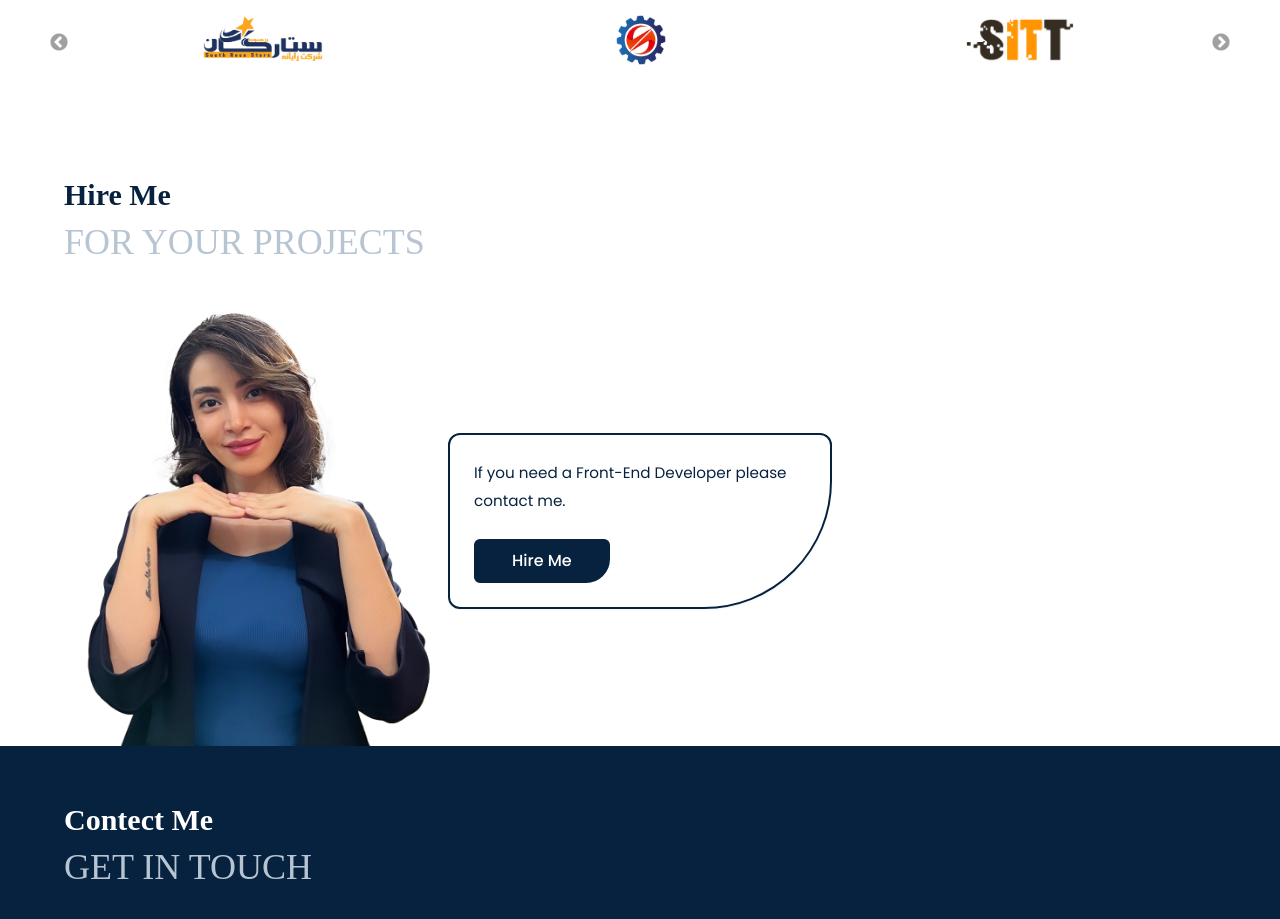
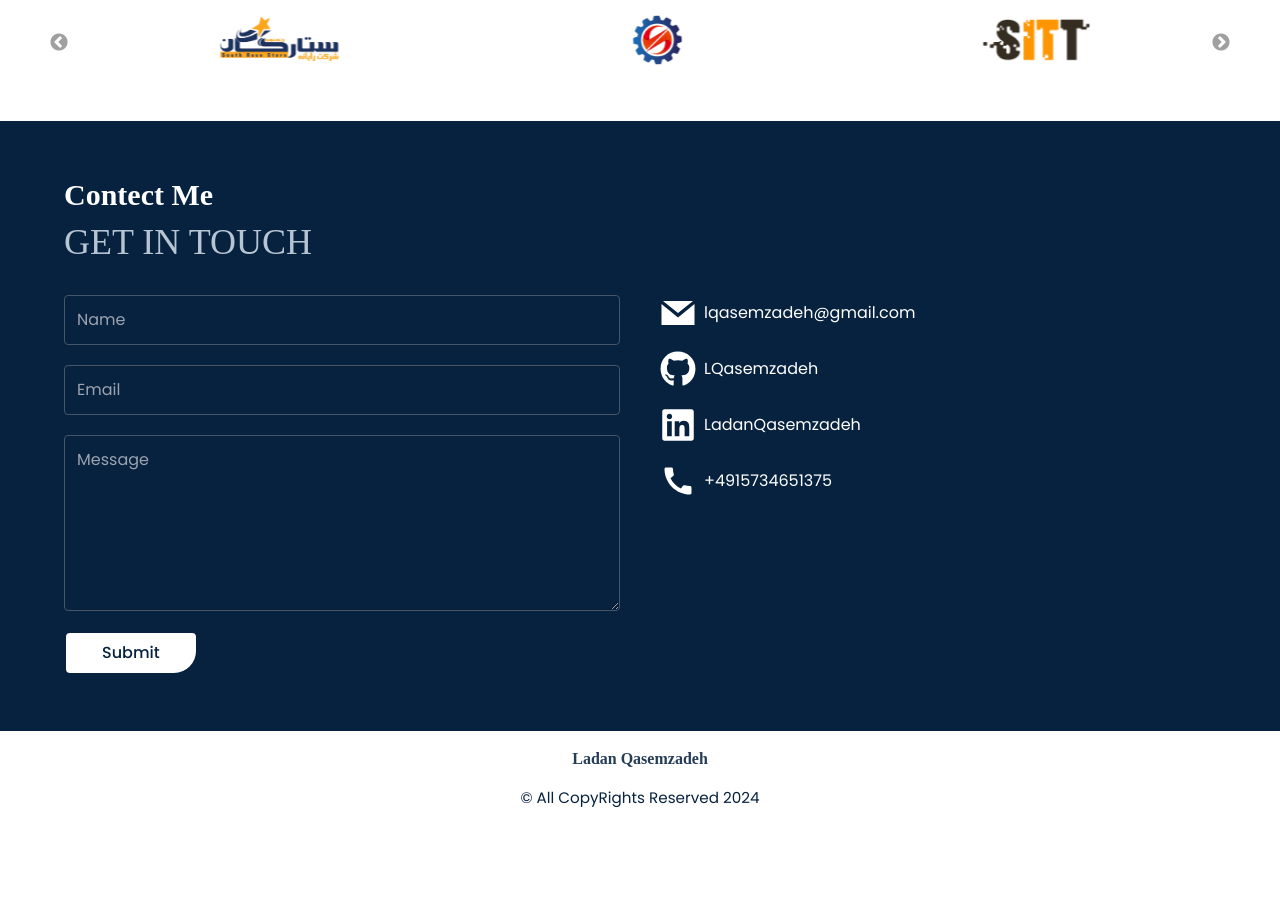
Before and after one commit to LQasemzadeh/LadanPortfolio, a React (Vite) app: page / in a window 1280 px wide. Shown: the part 2240-3159 px from the top of the page. After the commit the page ends 3062 px from the top, so only its background shows below. Built offline with nearby package versions, Linux system fonts and the light colour scheme; a web font is replaced by a local one.

Commit message:
Remove Hireme component from App layout
The Hireme component and its references were deleted from App.jsx. This change simplifies the application structure by removing an unused or redundant section.

```diff
--- a/src/App.jsx
+++ b/src/App.jsx
@@ -4,7 +4,6 @@ import Navbar from "./Layouts/Navbar";
 import Skills from "./components/Skills";
 import Projects from "./components/Projects";
 import Testimonials from "./components/Testimonials";
-import Hireme from "./components/Hireme";
 import Contact from "./components/Contact";
 import { useEffect } from "react";
 // Animation package
@@ -30,7 +29,6 @@ const App = () => {
       <Skills />
       <Projects />
       <Testimonials />
-      <Hireme />
       <Contact />
         <footer className="py-3 text-center">
             <h6 className="mb-3">Ladan Qasemzadeh</h6>
```
